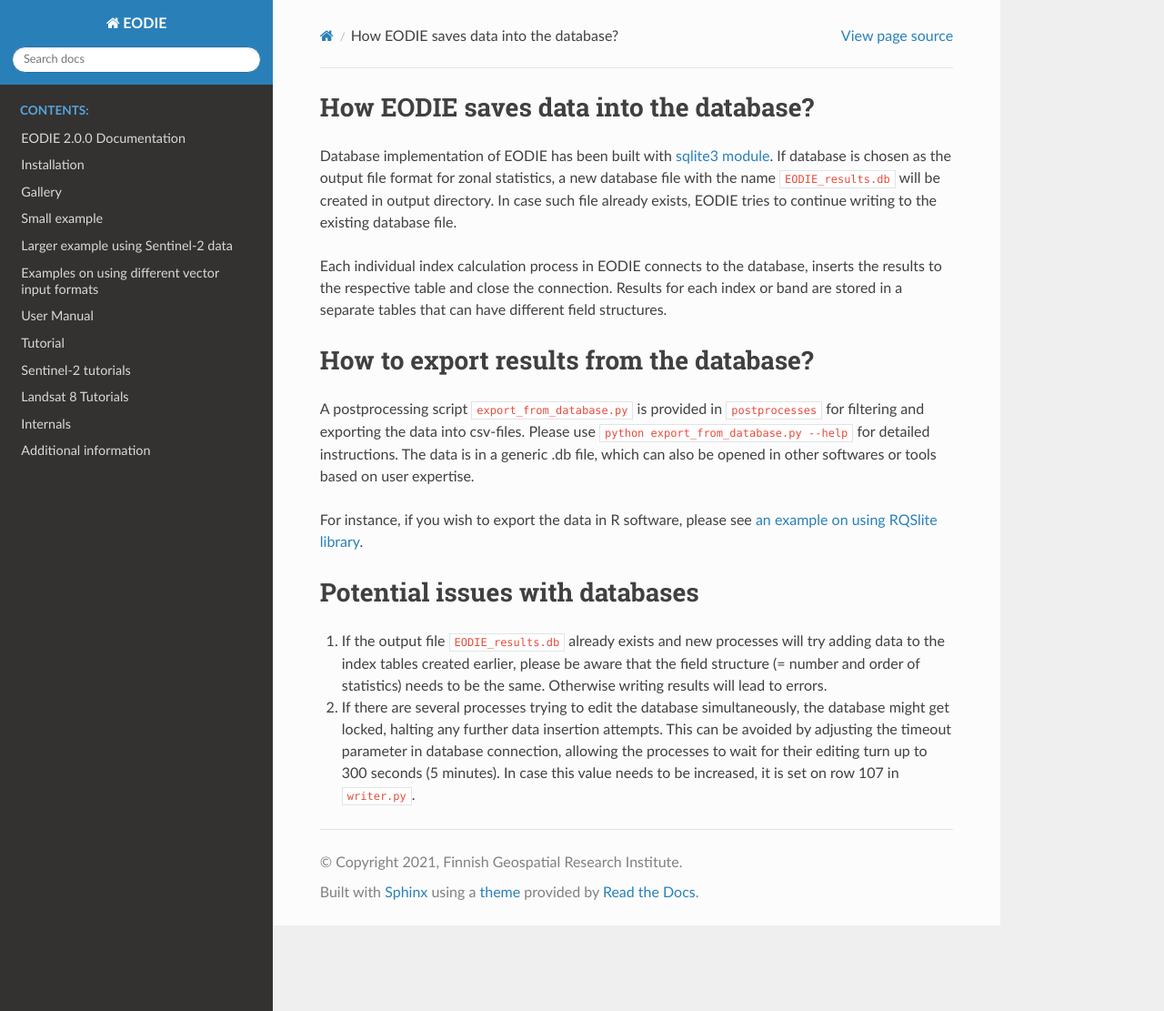
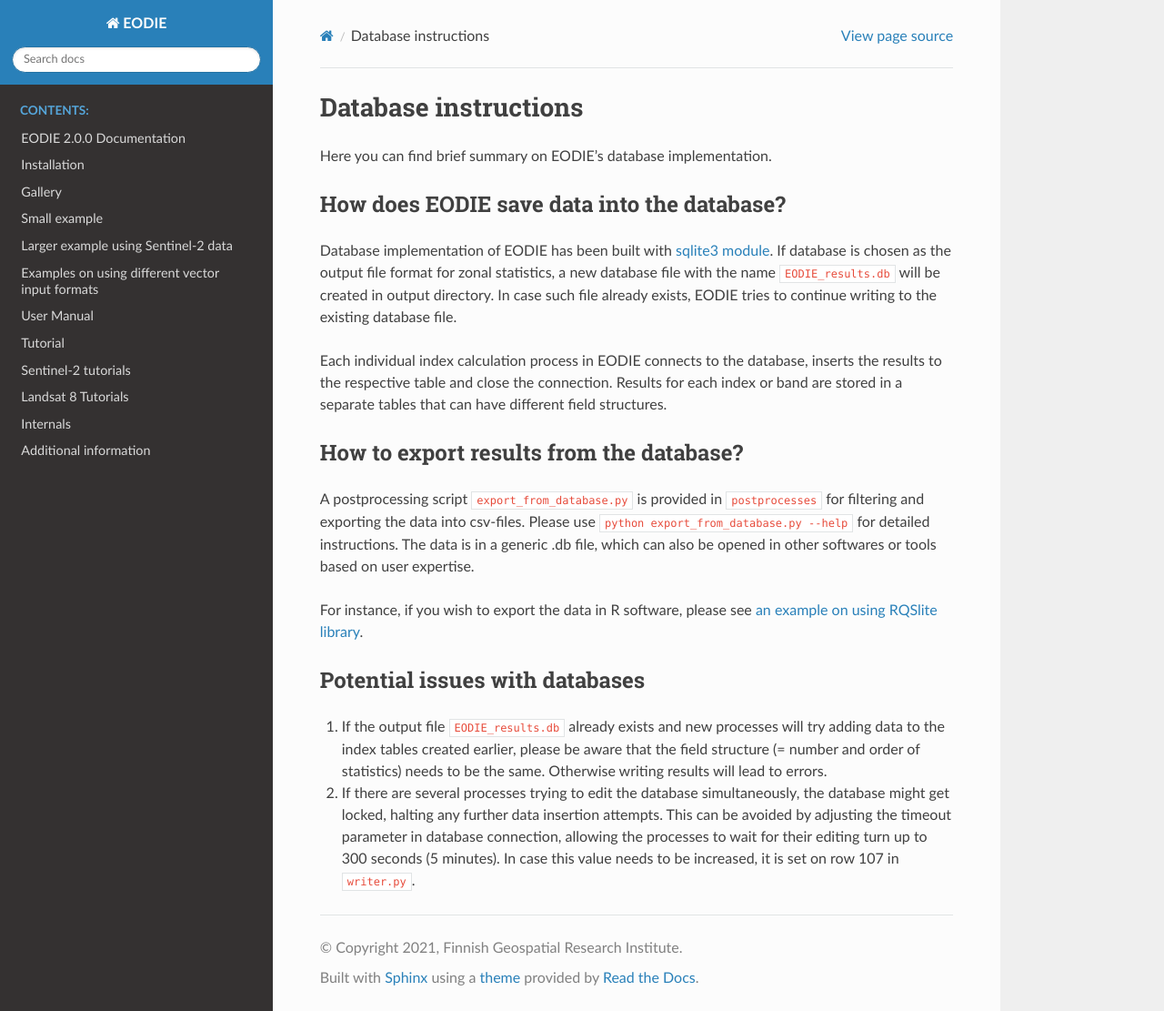
Before and after one commit to samumantha/EODIE, a Sphinx documentation site: the page built from docs/Database.rst, in a window 1280 px wide and 1111 px high. Shown: the whole window at 91% size. Built offline with Sphinx 7.4.7 and the Read the Docs theme 2.0.0, drawn with Linux system fonts in a browser that asks for light colours; pages that are not in the unit, such as notebooks, are missing from menus.

Commit message:
Added page header, edited subheaders

```diff
--- a/docs/Database.rst
+++ b/docs/Database.rst
@@ -1,7 +1,12 @@
 .. _Database:
 
-How EODIE saves data into the database?
-=======================================
+Database instructions
+=====================
+
+Here you can find brief summary on EODIE's database implementation.
+
+How does EODIE save data into the database?
+-------------------------------------------
 
 Database implementation of EODIE has been built with `sqlite3 module <https://docs.python.org/3/library/sqlite3.html>`_.
 If database is chosen as the output file format for zonal statistics, a new database file with the name ``EODIE_results.db`` will be created in output directory. In case such file already exists, EODIE tries to continue writing to the existing database file.
@@ -9,7 +14,7 @@ If database is chosen as the output file format for zonal statistics, a new data
 Each individual index calculation process in EODIE connects to the database, inserts the results to the respective table and close the connection. Results for each index or band are stored in a separate tables that can have different field structures.
 
 How to export results from the database?
-========================================
+----------------------------------------
 
 A postprocessing script ``export_from_database.py`` is provided in ``postprocesses`` for filtering and exporting the data into csv-files. Please use ``python export_from_database.py --help`` for detailed instructions.
 The data is in a generic .db file, which can also be opened in other softwares or tools based on user expertise.
@@ -17,7 +22,7 @@ The data is in a generic .db file, which can also be opened in other softwares o
 For instance, if you wish to export the data in R software, please see `an example on using RQSlite library <https://gist.github.com/jwolfson/72bc7d7fd8d339955b38>`_.
 
 Potential issues with databases
-===============================
+-------------------------------
 
 1. If the output file ``EODIE_results.db`` already exists and new processes will try adding data to the index tables created earlier, please be aware that the field structure (= number and order of statistics) needs to be the same. Otherwise writing results will lead to errors.
 
```
